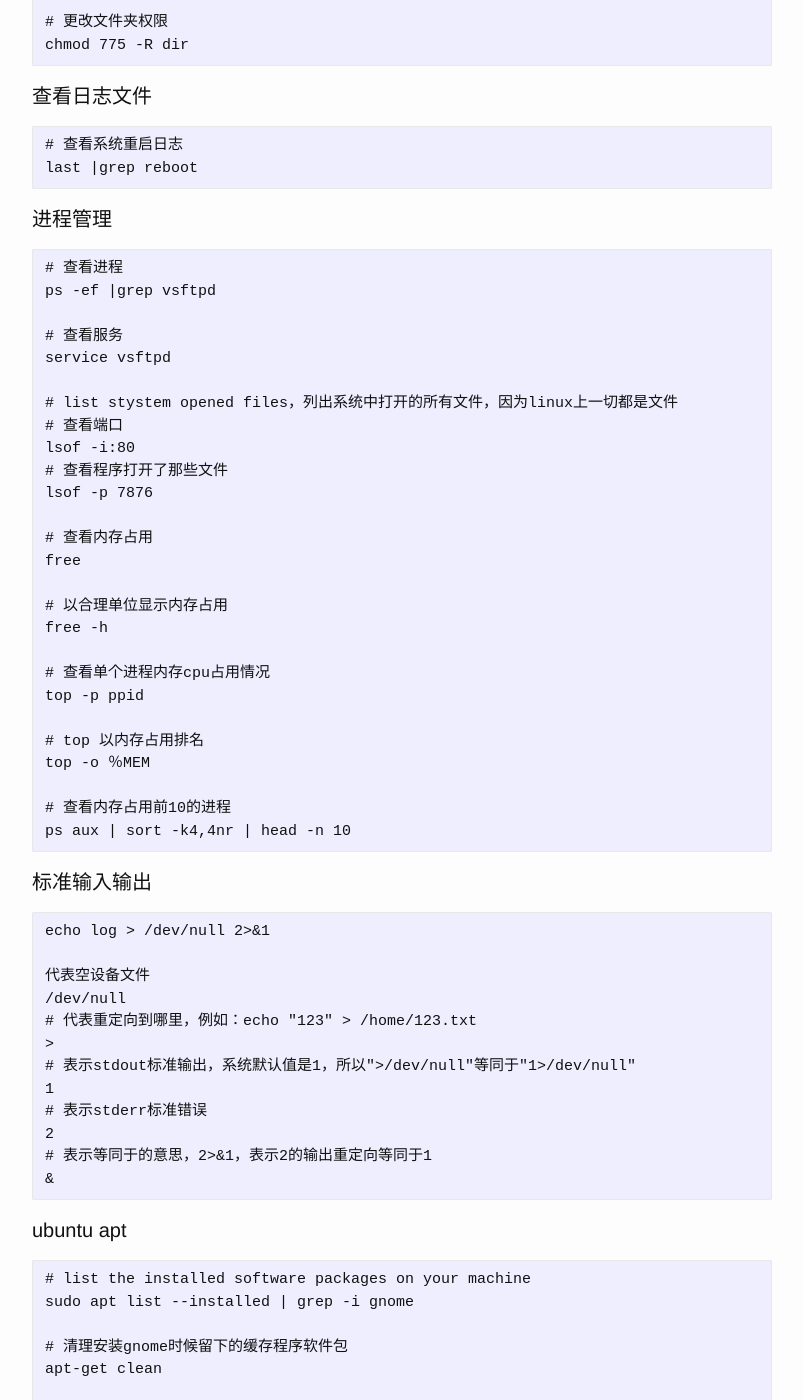
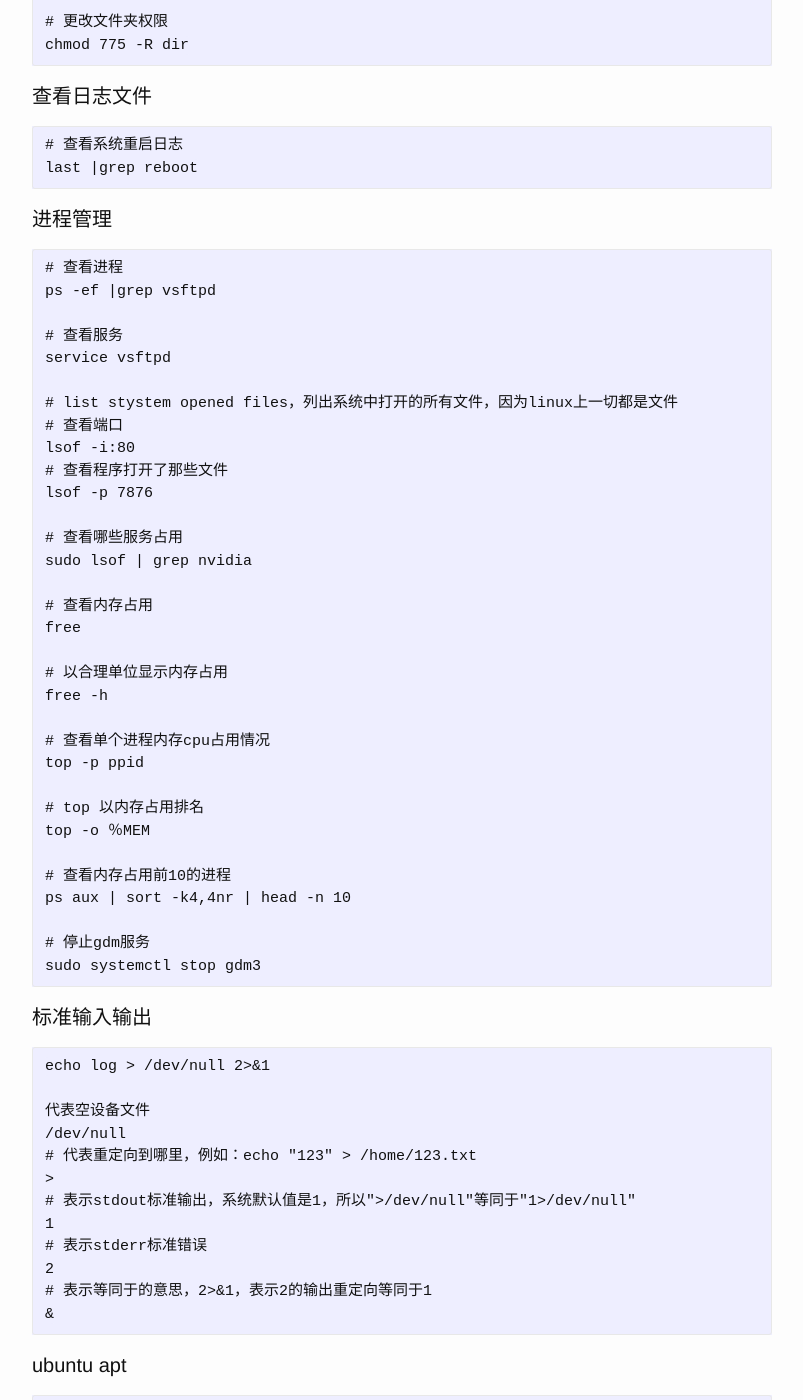
Before and after one commit to josephstalin117/josephstalin117.github.io, a Jekyll site: the page built from _posts/2016-04-04-linux.markdown, in a window 1280 px wide and 1400 px high, scrolled down 2255 px. Shown: the whole window, without its empty margins (238-1041 px from the left). Built offline with Jekyll 4.4.1, drawn with Linux system fonts in a browser that asks for light colours.

Commit message:
add how to remove nvidia-drive

````diff
--- a/_posts/2016-04-04-linux.markdown
+++ b/_posts/2016-04-04-linux.markdown
@@ -121,6 +121,9 @@
 # 查看程序打开了那些文件
 lsof -p 7876
 
+# 查看哪些服务占用
+sudo lsof | grep nvidia
+
 # 查看内存占用
 free
 
@@ -135,6 +138,9 @@
 
 # 查看内存占用前10的进程
 ps aux | sort -k4,4nr | head -n 10
+
+# 停止gdm服务
+sudo systemctl stop gdm3
 ```
 
 #### 标准输入输出
````
